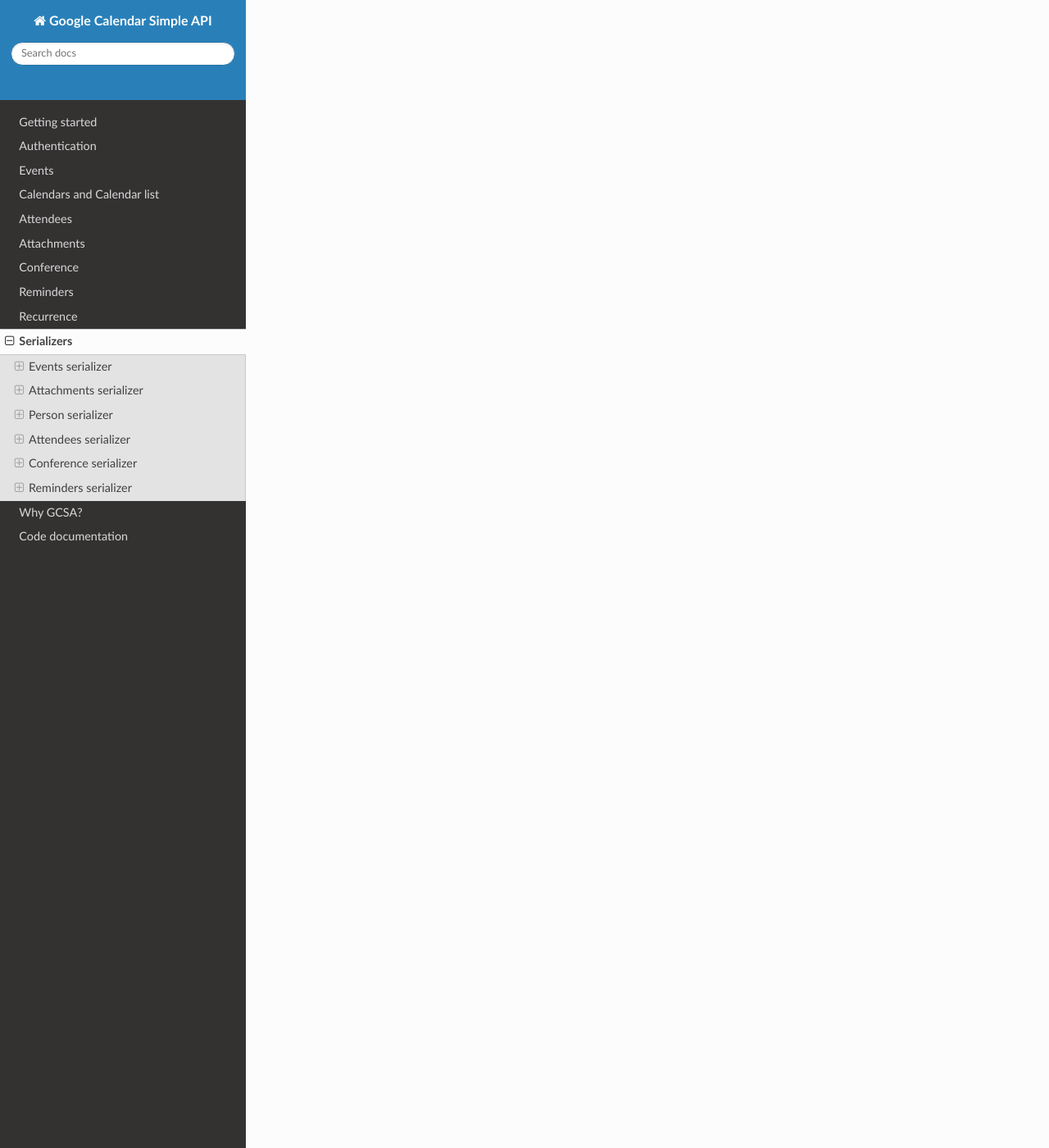
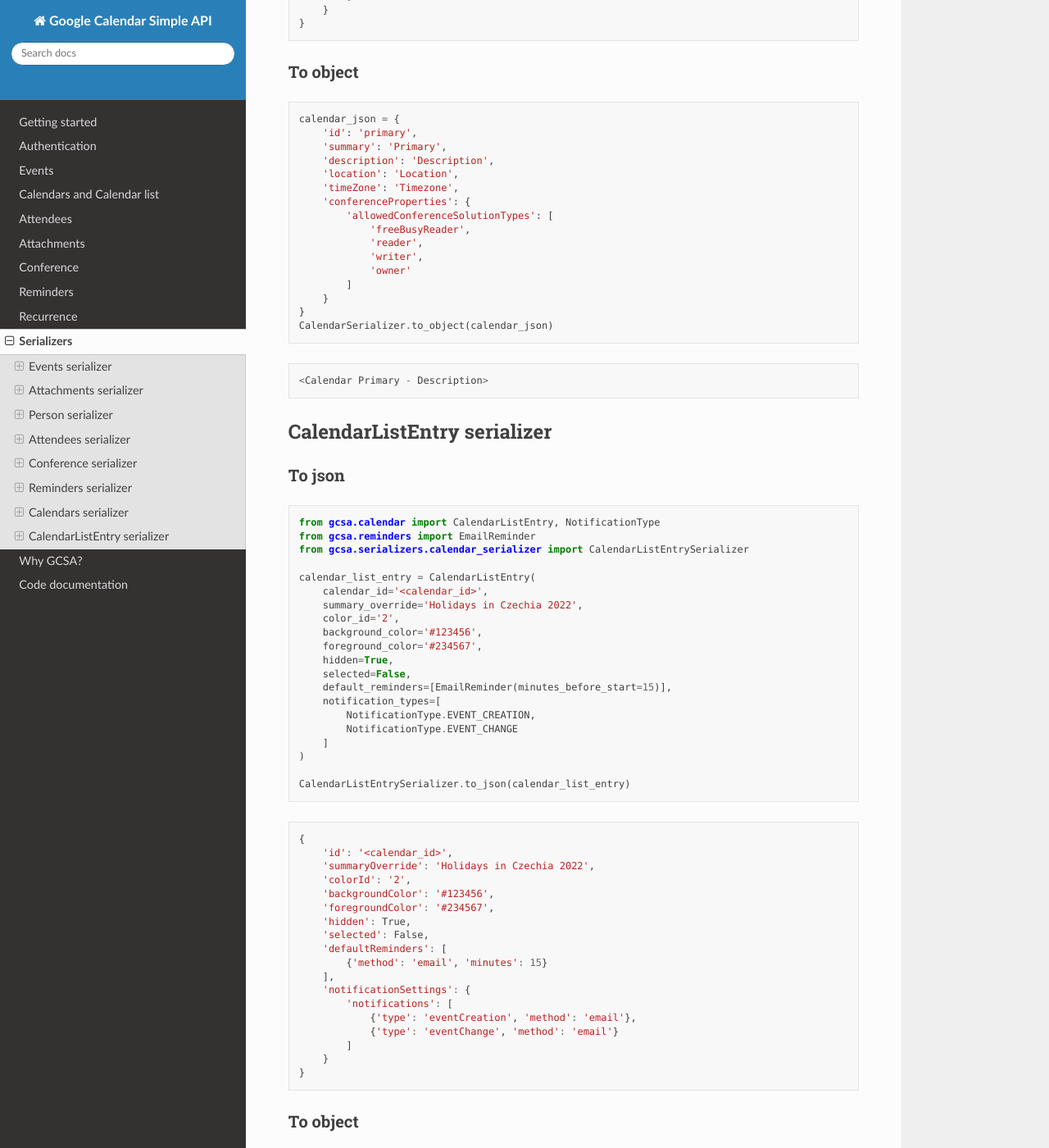
Before and after one commit to kuzmoyev/google-calendar-simple-api, a Sphinx documentation site: the page built from docs/source/serializers.rst, in a window 1280 px wide and 1400 px high, scrolled down 8157 px. Shown: the whole window at 82% size. Built offline with Sphinx 7.4.7 and the Read the Docs theme 2.0.0, drawn with Linux system fonts in a browser that asks for light colours; pages that are not in the unit, such as notebooks, are missing from menus; some of the changed text lies outside the part shown.

Commit message:
Add calendar serializers docs

```diff
--- a/docs/source/serializers.rst
+++ b/docs/source/serializers.rst
@@ -7,7 +7,7 @@
 
 .. note::
     Note that serializer's ``to_json`` methods ignore read-only fields of the objects.
-    Read only fields of the objects are ones that are passed to the parameters of their ``__init__`` with
+    Read-only fields of the objects are ones that are passed to the parameters of their ``__init__`` with
     underscores, e.g. ``Event(_updated=25/Nov/2020)``.
 
 Events serializer
@@ -450,5 +450,162 @@
 
 
 
+Calendars serializer
+~~~~~~~~~~~~~~~~~~~~
+
+To json
+-------
+
+.. code-block:: python
+
+    from gcsa.calendar import Calendar, AccessRoles
+    from gcsa.serializers.calendar_serializer import CalendarSerializer
+
+    calendar = Calendar(
+        summary='Primary',
+        calendar_id='primary',
+        description='Description',
+        location='Location',
+        timezone='Timezone',
+        allowed_conference_solution_types=[
+            AccessRoles.FREE_BUSY_READER,
+            AccessRoles.READER,
+            AccessRoles.WRITER,
+            AccessRoles.OWNER,
+        ]
+    )
+
+    CalendarSerializer.to_json(calendar)
+
+.. code-block:: javascript
+
+    {
+        'id': 'primary',
+        'summary': 'Primary',
+        'description': 'Description',
+        'location': 'Location',
+        'timeZone': 'Timezone',
+        'conferenceProperties': {
+            'allowedConferenceSolutionTypes': [
+                'freeBusyReader',
+                'reader',
+                'writer',
+                'owner'
+            ]
+        }
+    }
+
+
+To object
+---------
+
+.. code-block:: python
+
+    calendar_json = {
+        'id': 'primary',
+        'summary': 'Primary',
+        'description': 'Description',
+        'location': 'Location',
+        'timeZone': 'Timezone',
+        'conferenceProperties': {
+            'allowedConferenceSolutionTypes': [
+                'freeBusyReader',
+                'reader',
+                'writer',
+                'owner'
+            ]
+        }
+    }
+    CalendarSerializer.to_object(calendar_json)
+
+.. code-block:: python
+
+    <Calendar Primary - Description>
+
+
+
+CalendarListEntry serializer
+~~~~~~~~~~~~~~~~~~~~~~~~~~~~
+
+To json
+-------
+
+.. code-block:: python
+
+    from gcsa.calendar import CalendarListEntry, NotificationType
+    from gcsa.reminders import EmailReminder
+    from gcsa.serializers.calendar_serializer import CalendarListEntrySerializer
+
+    calendar_list_entry = CalendarListEntry(
+        calendar_id='<calendar_id>',
+        summary_override='Holidays in Czechia 2022',
+        color_id='2',
+        background_color='#123456',
+        foreground_color='#234567',
+        hidden=True,
+        selected=False,
+        default_reminders=[EmailReminder(minutes_before_start=15)],
+        notification_types=[
+            NotificationType.EVENT_CREATION,
+            NotificationType.EVENT_CHANGE
+        ]
+    )
+
+    CalendarListEntrySerializer.to_json(calendar_list_entry)
+
+.. code-block:: javascript
+
+    {
+        'id': '<calendar_id>',
+        'summaryOverride': 'Holidays in Czechia 2022',
+        'colorId': '2',
+        'backgroundColor': '#123456',
+        'foregroundColor': '#234567',
+        'hidden': True,
+        'selected': False,
+        'defaultReminders': [
+            {'method': 'email', 'minutes': 15}
+        ],
+        'notificationSettings': {
+            'notifications': [
+                {'type': 'eventCreation', 'method': 'email'},
+                {'type': 'eventChange', 'method': 'email'}
+            ]
+        }
+    }
+
+
+To object
+---------
+
+.. code-block:: python
+
+    calendar_list_entry_json = {
+        'id': '<calendar_id>',
+        'summary': 'Státní svátky v ČR',
+        'summaryOverride': 'Holidays in Czechia 2022',
+        'colorId': '2',
+        'backgroundColor': '#123456',
+        'foregroundColor': '#234567',
+        'hidden': True,
+        'selected': False,
+        'defaultReminders': [
+            {'method': 'email', 'minutes': 15}
+        ],
+        'notificationSettings': {
+            'notifications': [
+                {'type': 'eventCreation', 'method': 'email'},
+                {'type': 'eventChange', 'method': 'email'}
+            ]
+        }
+    }
+
+    CalendarListEntrySerializer.to_object(calendar_list_entry_json)
+
+
+.. code-block:: python
+
+    <CalendarListEntry Holidays in Czechia 2022 - (Státní svátky v ČR)>
+
 
 .. _`official API documentation`: https://developers.google.com/calendar
```
